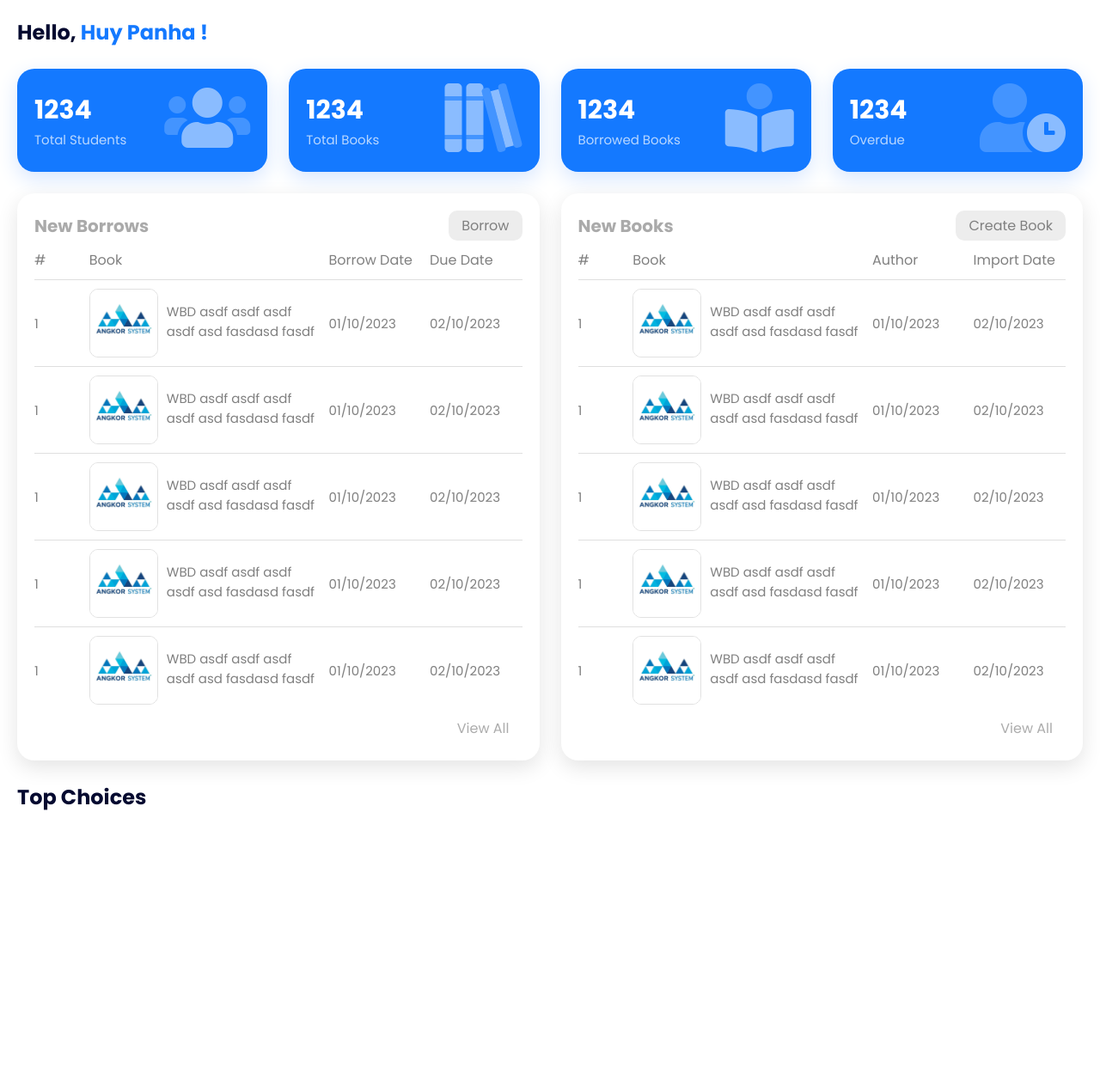
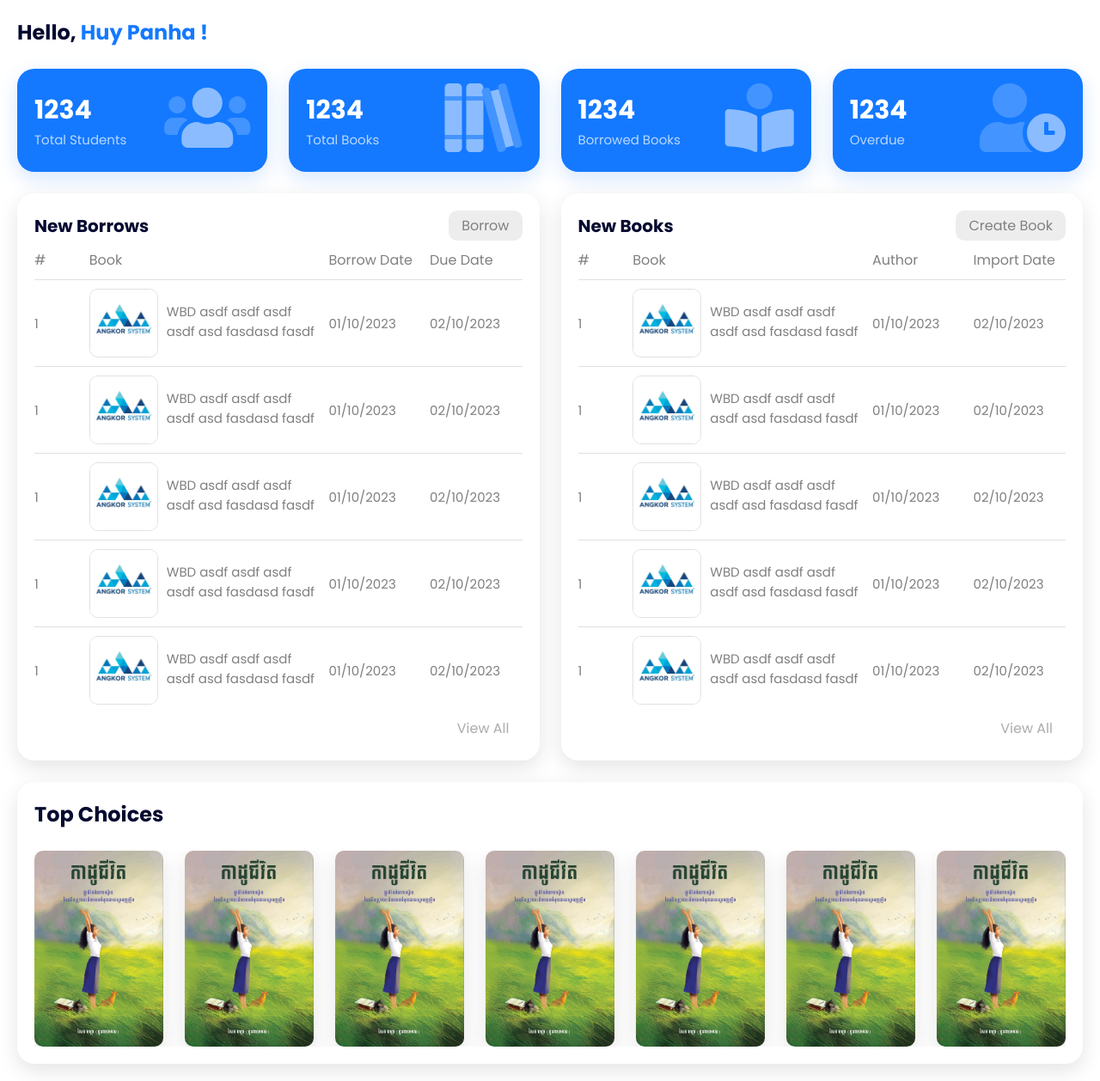
Before and after one commit to huypanha/Library-Management-System, a PHP site: page /src/dashboard.php in a window 1280 px wide. Shown: the whole page at 86% size. Before the commit the page ends 943 px from the top, so only its background shows below. Run offline with PHP 8.4, Linux system fonts and the light colour scheme.

Commit message:
Complete dashboard UI

```diff
--- a/css/style.css
+++ b/css/style.css
@@ -278,7 +278,7 @@ a {
 .dash-summary-box .row .dash-summary-title {
     font-size: 20px;
     font-weight: bold;
-    color: rgb(170, 170, 170);
+    /* color: rgb(170, 170, 170); */
 }
 
 .dash-summary-box .row a {
@@ -303,6 +303,23 @@ a {
 .dash-summary-box .row .viewall {
     color: rgb(172, 172, 172);
     background-color: transparent;
+}
+
+.top-choices {
+    background-color: white;
+    padding: 20px;
+    border-radius: 20px;
+    box-shadow: var(--shadow-grey);
+}
+
+.top-choices .row img {
+    width: 150px;
+    border-radius: 10px;
+    box-shadow: var(--shadow-grey);
+}
+
+.scroll {
+    overflow: scroll;
 }
 
 /* /////////////////////////////////  Size  ///////////////////////////////// */
--- a/src/dashboard.php
+++ b/src/dashboard.php
@@ -188,7 +188,23 @@
                 </div>
             </div>
         </div><br>
-        <h2>Top Choices</h2>
+        <div class="top-choices">
+            <h2>Top Choices</h2><br>
+            <div class="row scroll gap25">
+                <img src="../media/book-cover.jpg" alt="Book Cover">
+                <img src="../media/book-cover.jpg" alt="Book Cover">
+                <img src="../media/book-cover.jpg" alt="Book Cover">
+                <img src="../media/book-cover.jpg" alt="Book Cover">
+                <img src="../media/book-cover.jpg" alt="Book Cover">
+                <img src="../media/book-cover.jpg" alt="Book Cover">
+                <img src="../media/book-cover.jpg" alt="Book Cover">
+                <img src="../media/book-cover.jpg" alt="Book Cover">
+                <img src="../media/book-cover.jpg" alt="Book Cover">
+                <img src="../media/book-cover.jpg" alt="Book Cover">
+                <img src="../media/book-cover.jpg" alt="Book Cover">
+                <img src="../media/book-cover.jpg" alt="Book Cover">
+            </div>
+        </div>
     </div>
 </body>
 </html>
```
Also changed, not shown: media/book-cover.jpg (added).
